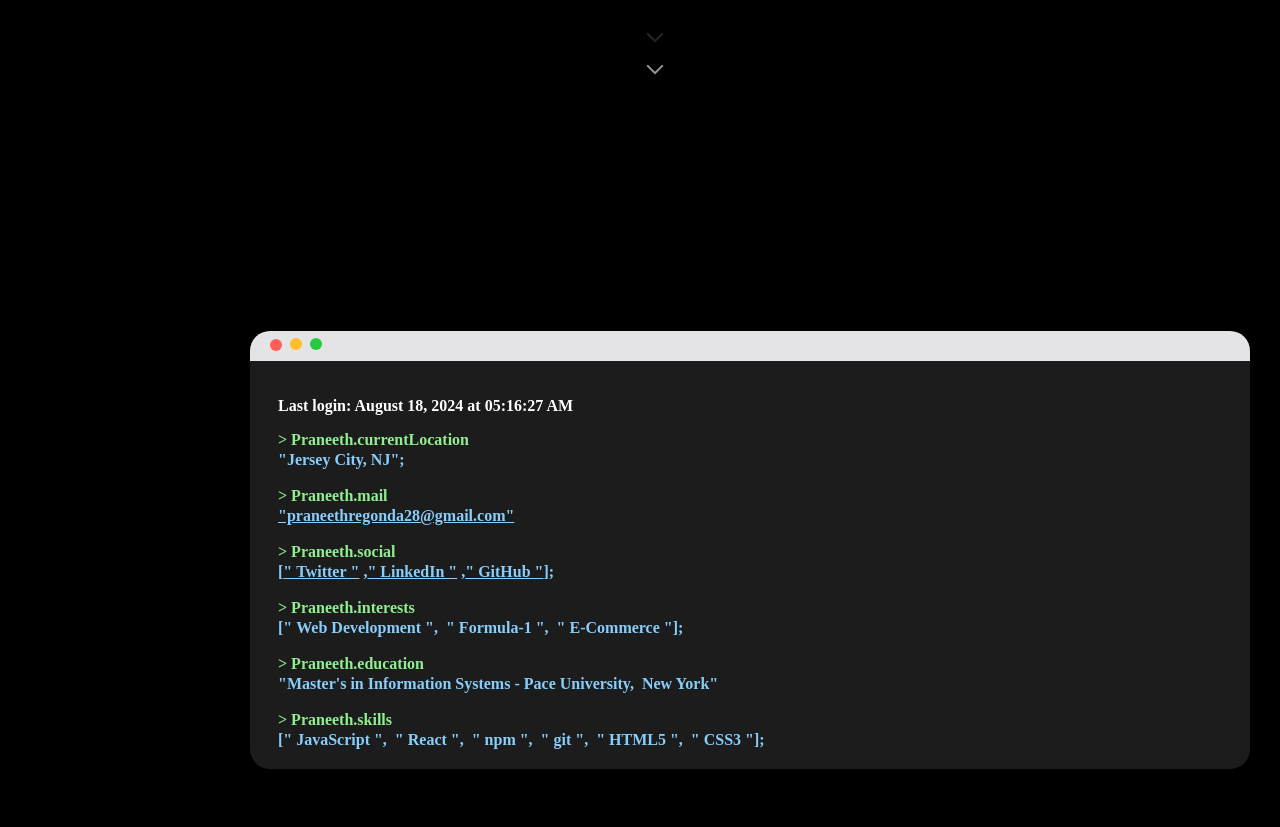
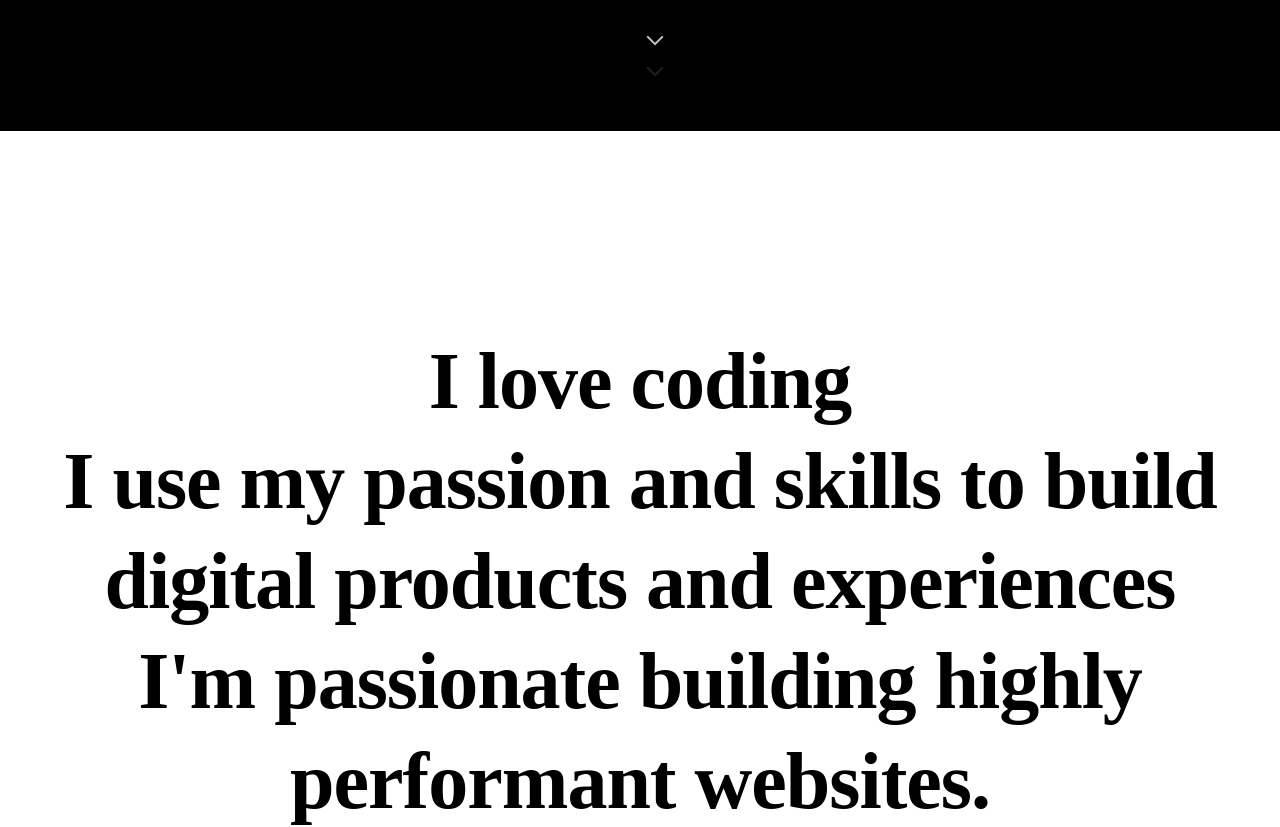
Before and after one commit to rpraneeth5225/Praneeth-Dev-Portfolio, a React (Create React App) app: page / in a window 1280 px wide. Shown: the part 700-1527 px from the top of the page. Built offline with nearby package versions, Linux system fonts and the light colour scheme.

Commit message:
Updated About Me Section

```diff
--- a/package.json
+++ b/package.json
@@ -8,7 +8,9 @@
     "@testing-library/user-event": "^13.5.0",
     "react": "^18.3.1",
     "react-dom": "^18.3.1",
+    "react-loader-spinner": "^6.1.6",
     "react-scripts": "5.0.1",
+    "react-spinners": "^0.14.1",
     "web-vitals": "^2.1.4"
   },
   "scripts": {
--- a/public/index.html
+++ b/public/index.html
@@ -3,7 +3,7 @@
   <head>
     <meta charset="utf-8" />
     <link rel="icon" href="%PUBLIC_URL%/favicon.ico" />
-    <meta name="viewport" content="width=device-width, initial-scale=1" />
+    <meta name="viewport" content="width=device-width, initial-scale=1.0" />
     <meta name="theme-color" content="#000000" />
     <meta
       name="description"
--- a/src/App.js
+++ b/src/App.js
@@ -4,22 +4,21 @@ import github from './github.png'
 import github2 from './github-mark.png'
 import linklogo from './link-logo.png'
 import resume from './resume.png'
+import { Skills } from './Skills';
 import resumefile from './Praneeth_Resume_USA.pdf'
+import { useState, useEffect } from 'react'
+
+
 import './index.css';
 import './App.css';
 
 function App() {
 
-  function updateDateTime() {
-    const now = new Date();
-    const formattedDateTime = now.toLocaleString('default', { month: 'long', day: 'numeric', year: 'numeric', hour: '2-digit', minute: '2-digit', second: '2-digit' });
-    document.getElementById('datetime').innerText = `Last login: ${formattedDateTime}`;
-}
-
-setInterval(updateDateTime, 1000);
 
   return (
     <div className="App">
+
+
       <div className="header">
         <div className="nav">
           <div className="home"><a href="portfolio.html">H O M E</a></div>
@@ -62,55 +61,24 @@ setInterval(updateDateTime, 1000);
 
 
         </section>
-        <a href="#about-me">
+        <a href="#about-me" class>
             <div className="scroll-down"></div>
           </a>
       </div>
 
-        <section className="about-me" id="about-me">
-          <div className="title-bar">
-            <div className="mac-buttons">
-              <a href="portfolio.html"><button className="close"></button></a>
-              <button className="minimize" id="minimize"></button>
-              <button className="maximize"></button>
-            </div>
-            <span className="title"></span>
-          </div>
-          <div className="content">
-            <div id="terminal" className="terminal">
-              <p id="datetime" className="datetime"></p>
-            </div>
-            <div className="input-statement"> &gt; Praneeth.currentLocation <br /></div>
-            <div className="output">"Jersey City, NJ";</div>
-            <br />
-            <div className="input-statement">&gt; Praneeth.mail <br /></div>
-            <div className="output">
-              <a href="mailto: praneethregonda28@gmail.com">"praneethregonda28@gmail.com"</a>
-            </div>
-            <br />
-            <div className="input-statement"> &gt; Praneeth.social <br /></div>
-            <div className="output">
-              [<a href="https://twitter.com/PraneethSays">"&nbsp;Twitter&nbsp;"</a>&nbsp;,
-              <a href="https://www.linkedin.com/in/praneeth-regonda/">"&nbsp;LinkedIn&nbsp;"</a>&nbsp;,
-              <a href="https://github.com/rpraneeth5225">"&nbsp;GitHub&nbsp;"</a>];
-            </div>
-            <br />
-            <div className="input-statement"> &gt; Praneeth.interests <br /></div>
-            <div className="output">
-              ["&nbsp;Web Development&nbsp;",&nbsp; "&nbsp;Formula-1&nbsp;",&nbsp; "&nbsp;E-Commerce&nbsp;"];
-            </div>
-            <br />
-            <div className="input-statement"> &gt; Praneeth.education <br /></div>
-            <div className="output">
-              "Master's in Information Systems - Pace University,&nbsp; New York"
-            </div>
-            <br />
-            <div className="input-statement"> &gt; Praneeth.skills <br /></div>
-            <div className="output">
-              ["&nbsp;JavaScript&nbsp;",&nbsp; "&nbsp;React&nbsp;",&nbsp; "&nbsp;npm&nbsp;",&nbsp; "&nbsp;git&nbsp;",&nbsp; "&nbsp;HTML5&nbsp;",&nbsp; "&nbsp;CSS3&nbsp;"];
-            </div>
-          </div>
+      <section className="about-me" id="about-me">
+
+        <div class="about-me-text">
+        <h4>I love coding</h4>
+        <h4>I use my passion and skills to build digital products and experiences</h4>
+        <h4>I'm passionate building highly performant websites. </h4>
+
+        </div>
+
+        <section div="tech-stack">
+        <Skills />
         </section>
+      </section>
 
         <section id="projects" class="project">
                     <h5 class="featured-projects">F E A T U R E D  &nbsp; P R O J E C T S   -</h5>
@@ -169,6 +137,7 @@ setInterval(updateDateTime, 1000);
                 </section>
                 <section id="contact" class="contact">
                     <h5 class="heading-contact">C O N T A C T &mdash;</h5>
+                    <div class="email-phone">
                     <div id="email-contact">
                       <h3 class="email-contact">E M A I L 📧 &nbsp; &mdash;</h3>
                     <a class="email-address" href="mailto:praneethregonda28@gmail.com" target="_blank" rel="nofollow noopener noreferrer">praneethregonda28@gmail.com</a>
@@ -178,6 +147,8 @@ setInterval(updateDateTime, 1000);
                     <h3 class="phone-contact">P H O N E 📞&nbsp; &mdash;</h3>
                     <a class="phone-number" href="tel: 551-229-8332" target="_blank" rel="nofollow noopener noreferrer">+1 (551)-229-8332</a>
                     </div>
+                    </div>
+
                 </section>
 
                 <footer class="footer" id="footer">
--- a/src/index.css
+++ b/src/index.css
@@ -14,6 +14,12 @@ body {
   max-width: 100%;
   overflow-x: hidden;
 
+}
+
+* {
+  margin: 0;
+  padding: 0;
+  box-sizing: border-box;
 }
 
 code {
@@ -39,6 +45,35 @@ body, html {
   padding-top: 25px;
   font-size: medium;
 }
+
+.home, .blogs{
+  a {
+    color: white; /* Use your desired color */
+    cursor: pointer;
+    text-decoration: none;
+  }
+}
+
+.social-links {
+  display: flex;
+  margin-right: 40px;
+  margin-top: 2px;
+}
+
+.social-links div {
+  margin-right: 15px;
+}
+
+.social-links img {
+  width: 30px;
+  height: 30px;
+}
+
+.social-links img:hover {
+  transform: scale(1.2);
+  opacity: 0.5;
+}
+
 
 .nav {
   display: flex;
@@ -84,32 +119,30 @@ font-weight: bold;
   border-color: white;
 }
 
-.home, .blogs{
-  a {
-    color: white; /* Use your desired color */
-    cursor: pointer;
-    text-decoration: none;
-  }
+.about-me{
+  color: black;
+  font-size: 80px;
+  line-height: 100px;
+  letter-spacing: -1px;
+  /* padding-top: 200px; */
+  background-color: white;
+  padding-bottom: 300px;
 }
 
-.social-links {
-  display: flex;
-  margin-right: 40px;
-  margin-top: 2px;
+.about-me div{
+  padding-top: 200px;
 }
 
-.social-links div {
-  margin-right: 15px;
+.about-me h4{
+  transition: color .2s ease-in-out;
 }
 
-.social-links img {
-  width: 30px;
-  height: 30px;
+.about-me h4:hover{
+  color: #09f755;
 }
 
-.social-links img:hover {
-  transform: scale(1.2);
-  opacity: 0.5;
+.about-me h2{
+  font-size: 40px;
 }
 
 .banner {
@@ -117,8 +150,9 @@ font-weight: bold;
   justify-content: space-between;
   align-items: center;
   height: 70vh; /* Full viewport height */
-  padding: 0 20px; /* Optional: Add padding to the sides */
+  /* padding: 0 20px; Optional: Add padding to the sides */
   color: white;
+  margin-bottom: 200px;
 }
 
 .one {
@@ -145,19 +179,11 @@ font-weight: bold;
       transform: rotate(90deg)
   }
 
-/* Optional styling for the scroll-down div */
-.scroll-down {
-  width: 24px;
-  height: 24px;
-  background-color: #000; /* Example color, change as needed */
-  border-radius: 50%;
-  margin-top: 20px;
-  cursor: pointer;
-}
+
 
 .praneeth-text {
   font-size: 80px;
-  background-image: linear-gradient(to right, #00F260, #800b07, #0575E6, #64f38c);
+  background-image: linear-gradient(to right, #d3cce3, #800b07, #0575E6, #e9e4f0);
     -webkit-background-clip: text;
     background-clip: text;
 
@@ -202,6 +228,7 @@ font-weight: bold;
 .scroll-down {
   height: 50px;
   width: 30px;
+  background-color: #000;
   border: 2px ;
   position: absolute;
   left: 50%;
@@ -226,12 +253,10 @@ font-weight: bold;
 .scroll-down::before  {
   top: 30%;
   animation-delay: 0.3s;
-  /* animation: scroll-down 1s ease-in-out infinite; */
 }
 
 @keyframes scroll-down {
   0% {
-    /* top:20%; */
     opacity: 0;
   }
   30% {
@@ -247,22 +272,6 @@ font-weight: bold;
 }
 
 
-.about-me {
-  font-family: 'Calibre-Regular';
-  width: 1000px;
-  height: 100%;
-  display: flex;
-  border-radius: 20px 20px 20px 20px;
-  flex-direction: column;
-  align-items: stretch;
-  justify-content: flex-start;
-  text-align: center;
-  background-color: #1C1C1C;
-  box-shadow: 0 4px 8px rgba(0,0,0,0.1);
-  margin-left: 250px;
-  font-weight: bold;
-}
-
 .title-bar {
   display: flex;
   align-items: center;
@@ -274,71 +283,14 @@ font-weight: bold;
   border-radius: 20px 20px 0 0;
 }
 
-.mac-buttons {
-  display: flex;
-  position: absolute;
-  left: 270px;
 
-}
-
-.mac-buttons button {
-  width: 12px;
-  height: 12px;
-  border-radius: 50%;
-  border: none;
-  margin-right: 8px;
-  cursor: pointer;
-}
 .content {
   padding: 20px;
   font-size: medium;
   text-align: left;
   margin-left: 8px;
-  /* color: grey; */
-  /* font-family: Monaco,Consolas,Lucida Console,monospace; */
 }
 
-.input-statement{
-  padding-bottom: 2px;
-  color:  lightgreen;
-}
-
-.output{
-  color: white;
-}
-
-.datetime{
-  color: white;
-}
-
-/* Initial state with no opacity */
-.wrapper-hidden {
-  opacity: 0;
-}
-.close {
-  background-color: #ff5f56;
-}
-
-.minimize {
-  background-color: #ffbd2e;
-}
-
-.maximize {
-  background-color: #27c93f;
-}
-
-.about-me{
-  margin-top: 400px;
-}
-
-.output{
-  color: lightskyblue;
-  a {
-    color: lightskyblue; /* Use your desired color */
-    cursor: pointer;
-    text-decoration: underline;
-  }
-}
 
 .featured-projects{
   font-size: medium;
@@ -363,6 +315,7 @@ font-weight: bold;
 
 .heading-5{
   font-weight: bold;
+  padding-top: 5px;
 }
 
 .project {
@@ -441,6 +394,7 @@ font-weight: bold;
 
 .project-box__content {
   align-self: center;
+  padding-bottom: 10px;
 }
 
 /* Hover state */
@@ -506,7 +460,7 @@ font-weight: bold;
 .logo-link{
   padding-right: 10px;
   padding-top: 10px;
-  width: 25px;
+  width: 30px;
 }
 
 .heading-contact{
@@ -521,6 +475,10 @@ font-weight: bold;
   margin-left: -500px;
   font-size: medium;
   color: grey;
+}
+
+.email-phone{
+  padding-top: 20px;
 }
 
 
@@ -546,10 +504,35 @@ font-weight: bold;
 
 #email-contact, #phone-contact {
   display: inline-block;
-  vertical-align: top; /* Aligns them at the top */
-  width: 48%; /* Adjust width as needed */
+  vertical-align: top;
+  width: 48%;
   margin-right: 2%;
 }
+
+#email-contact a,
+#phone-contact a {
+  display: block;
+  margin-top: 15px;
+  text-decoration: none;
+}
+
+#email-contact a {
+  margin-left: 20px;
+}
+
+#phone-contact a {
+  margin-left: -300px;
+}
+
+#email-contact h3,
+#phone-contact h3 {
+  margin-bottom: 15px;
+}
+
+h3 a {
+    padding-top: 20px;
+}
+
 
 #phone-contact {
   margin-right: 20px;
@@ -567,3 +550,53 @@ font-weight: bold;
   padding-top: 4rem;
 
 }
+
+skills-title-container {
+  position: relative;
+  margin: 2rem 0 1.5rem;
+}
+
+.skills-title {
+  display: inline-block;
+  background: var(--clr-body-bcg);
+  padding-top: 0px;
+  margin-bottom: 0;
+  font-size: 100px;
+
+}
+
+.skills-title:hover{
+  transition: color .2s ease-in-out;
+  color: #09f755;
+
+}
+
+.skills-line {
+  height: 2px;
+  background: var(--clr-primary-gradient);
+  position: absolute;
+  width: 60%;
+  top: 50%;
+  left: 50%;
+  transform: translate(-50%, -50%);
+  z-index: -1;
+}
+
+.skills-center {
+  display: flex;
+  align-items: center;
+  justify-content: center;
+  flex-wrap: wrap;
+  gap: 1.5rem 0.75rem;
+}
+
+.skill-icon {
+  width: 5rem;
+  object-fit: contain;
+  height: 5rem;
+  transition: var(--transition);
+}
+.skill-icon:hover {
+    transform: scale(1.2);
+    opacity: 0.5;
+  }
```
Also changed, not shown: 1 other file (tests, documents, lock files or other folders).
